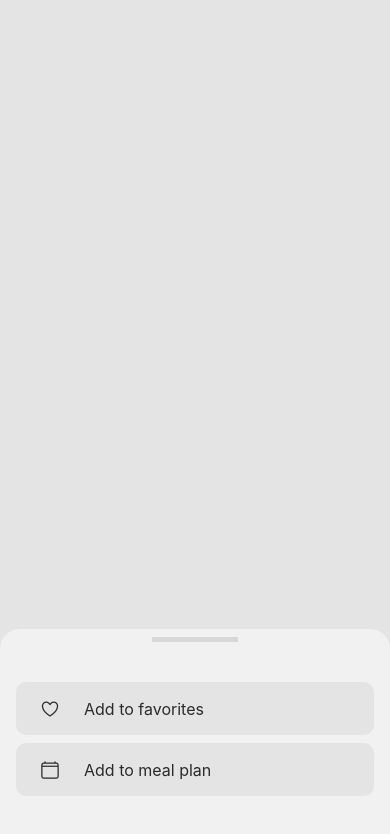
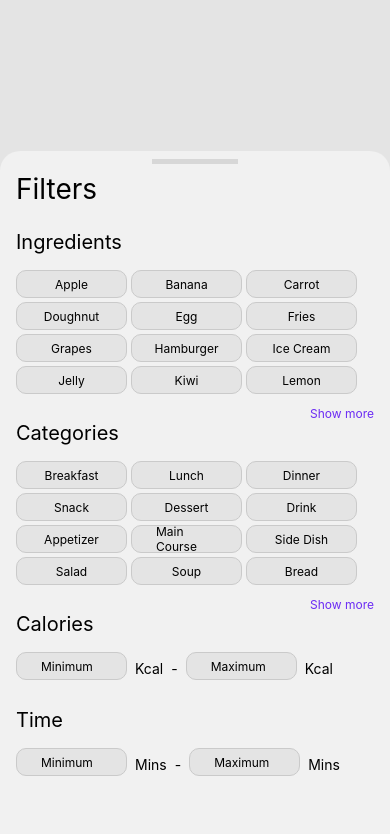
Before and after one commit to justinjya/AICE, a React Native app: screen / in a window 390 px wide. Shown: the top 834 px of the page. Built offline with nearby package versions, Linux system fonts and the light colour scheme.

Commit message:
added filters popup

```diff
--- a/App.tsx
+++ b/App.tsx
@@ -1,15 +1,17 @@
 import { StatusBar } from 'expo-status-bar';
 import { StyleSheet, SafeAreaView } from 'react-native';
 import { Colors } from '@values';
-import RegisterPage from './RegisterPage';
+import RegisterPage from 'RegisterPage';
 import LoginPage from 'LoginPage';
-import RecipeDetailsPopup from 'RecipeDetailsPopup';
+import RecipeDetailsPopUp from 'RecipeDetailsPopUp';
+import FiltersPopUp from 'FiltersPopUp';
 
 export default function App() {
   return (
     <SafeAreaView style={styles.container}>
       {/* <LoginPage /> */}
-      <RecipeDetailsPopup />
+      {/* <RecipeDetailsPopUp /> */}
+      <FiltersPopUp />
       <StatusBar style="auto" />
     </SafeAreaView>
   );
--- /dev/null
+++ b/FiltersPopUp.tsx
@@ -0,0 +1,195 @@
+import { StyleSheet, View, Text, TextInput } from "react-native";
+import React, { useState } from 'react';
+import { Colors, Sizes, Spacings } from '@values';
+import { Button } from '@components';
+
+const ingredients = [
+  { id: 1, name: 'Apple' },
+  { id: 2, name: 'Banana' },
+  { id: 3, name: 'Carrot' },
+  { id: 4, name: 'Doughnut' },
+  { id: 5, name: 'Egg' },
+  { id: 6, name: 'Fries' },
+  { id: 7, name: 'Grapes' },
+  { id: 8, name: 'Hamburger' },
+  { id: 9, name: 'Ice Cream' },
+  { id: 10, name: 'Jelly' },
+  { id: 11, name: 'Kiwi' },
+  { id: 12, name: 'Lemon' },
+  { id: 13, name: 'Mango' },
+  { id: 14, name: 'Noodles' },
+  { id: 15, name: 'Orange' },
+  { id: 16, name: 'Pasta' },
+  { id: 17, name: 'Quiche' },
+  { id: 18, name: 'Rice' },
+  { id: 19, name: 'Strawberry' },
+  { id: 20, name: 'Tomato' },
+  { id: 21, name: 'Udon' },
+  { id: 22, name: 'Vegetables' },
+  { id: 23, name: 'Watermelon' },
+  { id: 24, name: 'Xylocarp' },
+  { id: 25, name: 'Yogurt' },
+  { id: 26, name: 'Zucchini' },
+];
+
+const categories = [
+  { id: 1, name: 'Breakfast' },
+  { id: 2, name: 'Lunch' },
+  { id: 3, name: 'Dinner' },
+  { id: 4, name: 'Snack' },
+  { id: 5, name: 'Dessert' },
+  { id: 6, name: 'Drink' },
+  { id: 7, name: 'Appetizer' },
+  { id: 8, name: 'Main Course' },
+  { id: 9, name: 'Side Dish' },
+  { id: 10, name: 'Salad' },
+  { id: 11, name: 'Soup' },
+  { id: 12, name: 'Bread' },
+  { id: 13, name: 'Sauce' },
+  { id: 14, name: 'Marinade' },
+  { id: 15, name: 'Dip' },
+  { id: 16, name: 'Spread' },
+  { id: 17, name: 'Condiment' },
+  { id: 18, name: 'Preserve' },
+  { id: 19, name: 'Candy' },
+  { id: 20, name: 'Snack' },
+  { id: 21, name: 'Beverage' },
+  { id: 22, name: 'Alcoholic Beverage' },
+  { id: 23, name: 'Cocktail' },
+  { id: 24, name: 'Smoothie' },
+  { id: 25, name: 'Milkshake' },
+  { id: 26, name: 'Hot Drink' },
+  { id: 27, name: 'Cold Drink' },
+];
+
+const ITEMS_PER_PAGE = 12;
+
+export default function FiltersPopUp() {
+  const [ingredientsToShow, setIngredientsToShow] = useState(ingredients.slice(0, ITEMS_PER_PAGE));
+  const [categoriesToShow, setCategoriesToShow] = useState(categories.slice(0, ITEMS_PER_PAGE));
+  const [selectedIngredients, setSelectedIngredients] = useState<{ [key: string]: boolean }>({});
+  const [selectedCategories, setSelectedCategories] = useState<{ [key: string]: boolean }>({});
+
+  const handleShowMore = (array: Array<any>, itemsToShow: Array<any>, setItemsToShow: React.Dispatch<React.SetStateAction<any>>) => {
+    const nextItems = array.slice(itemsToShow.length, itemsToShow.length + ITEMS_PER_PAGE);
+    setItemsToShow([...itemsToShow, ...nextItems]);
+  }
+
+  const isMoreIngredients = ingredientsToShow.length < ingredients.length;
+  const isMoreCategories = categoriesToShow.length < categories.length;
+
+  return (
+    <View style={styles.container}>
+      <View style={styles.pullBarThingy} />
+      <Text style={styles.h1}>Filters</Text>
+      <Text style={styles.h2}>Ingredients</Text>
+      <View style={styles.rowWrap}>
+        {ingredientsToShow.map(item =>
+          <Button
+            key={item.id}
+            title={item.name}
+            style={[
+              styles.button,
+              selectedIngredients[item.id] ? styles.selectedButton : null,
+            ]}
+            textStyle={{ fontSize: Sizes.l }}
+            onPress={() => setSelectedIngredients({ ...selectedIngredients, [item.id]: !selectedIngredients[item.id] })}
+          />
+        )}
+      </View>
+      {isMoreIngredients && <Button title="Show more" style={{ alignSelf: 'flex-end' }} textStyle={styles.showMore} onPress={() => handleShowMore(ingredients, ingredientsToShow, setIngredientsToShow)} />}
+      <Text style={styles.h2}>Categories</Text>
+      <View style={styles.rowWrap}>
+        {categoriesToShow.map(item =>
+          <Button
+          key={item.id}
+          title={item.name}
+          style={[
+            styles.button,
+            selectedCategories[item.id] ? styles.selectedButton : null,
+          ]}
+          textStyle={{ fontSize: Sizes.l }}
+          onPress={() => setSelectedCategories({ ...selectedCategories, [item.id]: !selectedCategories[item.id] })}
+        />
+        )}
+      </View>
+      {isMoreCategories && <Button title="Show more" style={{ alignSelf: 'flex-end' }} textStyle={styles.showMore} onPress={() => handleShowMore(categories, categoriesToShow, setCategoriesToShow)} />}
+      <Text style={styles.h2}>Calories</Text>
+      <View style={styles.rangeSection}>
+        <TextInput placeholder='Minimum' style={[styles.button, { fontSize: Sizes.l, marginRight: Spacings.s }]} />
+        <Text style={{ marginRight: Spacings.s }}>Kcal</Text>
+        <Text style={{ marginRight: Spacings.s }}>-</Text>
+        <TextInput placeholder='Maximum' style={[styles.button, { fontSize: Sizes.l, marginRight: Spacings.s }]} />
+        <Text style={{ marginRight: Spacings.s }}>Kcal</Text>
+      </View>
+      <Text style={styles.h2}>Time</Text>
+      <View style={styles.rangeSection}>
+        <TextInput placeholder='Minimum' style={[styles.button, { fontSize: Sizes.l, marginRight: Spacings.s }]} />
+        <Text style={{ marginRight: Spacings.s }}>Mins</Text>
+        <Text style={{ marginRight: Spacings.s }}>-</Text>
+        <TextInput placeholder='Maximum' style={[styles.button, { fontSize: Sizes.l, marginRight: Spacings.s }]} />
+        <Text style={{ marginRight: Spacings.s }}>Mins</Text>
+      </View>
+    </View>
+  );
+}
+
+const styles = StyleSheet.create({
+  container: {
+    width: '100%',
+    backgroundColor: Colors.background,
+    position: 'absolute',
+    bottom: 0,
+    borderTopStartRadius: 20,
+    borderTopEndRadius: 20,
+    paddingHorizontal: Spacings.m,
+    paddingTop: Spacings.s,
+    paddingBottom: Spacings.xxl
+  },
+  pullBarThingy: {
+    width: 86,
+    height: 5,
+    backgroundColor: '#D7D7D7',
+    alignSelf: 'center',
+    marginBottom: Spacings.s,
+  },
+  h1: {
+    fontSize: Sizes.h1,
+    marginBottom: Spacings.l
+  },
+  h2: {
+    fontSize: Sizes.h2,
+    marginBottom: Spacings.m
+  },
+  rowWrap: {
+    flexDirection: 'row',
+    flexWrap: 'wrap',
+    marginBottom: Spacings.s
+  },
+  button: {
+    width: 111,
+    height: 28,
+    backgroundColor: Colors.gray_100,
+    borderRadius: 10,
+    borderWidth: 1,
+    borderColor: Colors.gray_200,
+    alignItems: 'center',
+    justifyContent: 'center',
+    paddingHorizontal: Spacings.l,
+    marginRight: Spacings.xs,
+    marginBottom: Spacings.xs
+  },
+  selectedButton: {
+    backgroundColor: Colors.purple_100,
+    borderColor: Colors.secondary,
+  },
+  showMore: {
+    color: Colors.secondary,
+    fontSize: Sizes.l
+  },
+  rangeSection: {
+    flexDirection: 'row',
+    alignItems: 'center',
+    marginBottom: Spacings.l
+  }
+});
--- a/RecipeDetailsPopup.tsx
+++ b/RecipeDetailsPopup.tsx
@@ -4,7 +4,7 @@ import { Ionicons } from '@expo/vector-icons';
 import { Colors, Sizes, Spacings } from '@values';
 import { Button } from '@components';
 
-export default function RecipeDetailsPopup() {
+export default function RecipeDetailsPopUp() {
   const [isFavorite, setIsFavorite] = useState(false);
   const [isInMealPlan, setIsInMealPlan] = useState(false);
 
--- a/values/Colors.ts
+++ b/values/Colors.ts
@@ -10,5 +10,6 @@ export default {
     text: '#2B2B2B',
     gray_100: '#E4E4E4',
     gray_200: '#CACACA',
-    orange_600: '#D35C25'
+    orange_600: '#D35C25',
+    purple_100: '#D7C6FC',
 }
```
